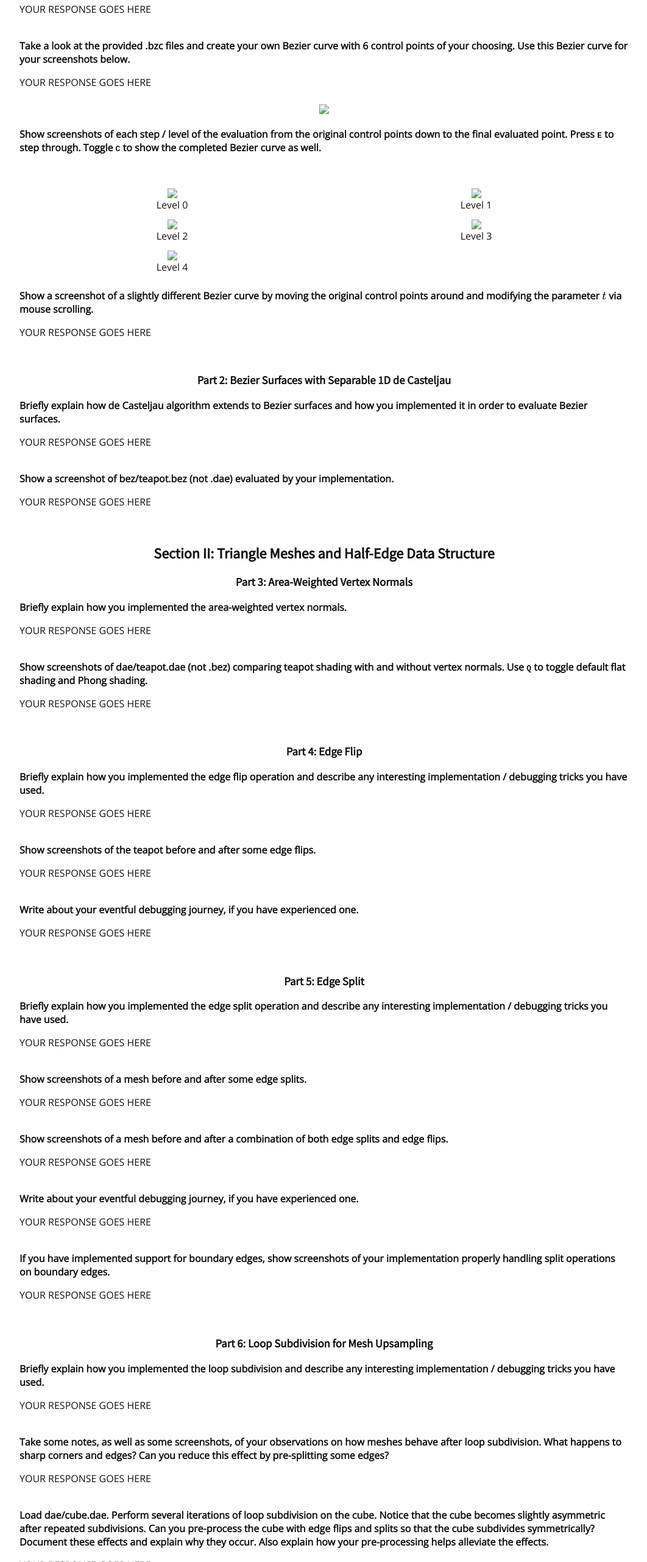
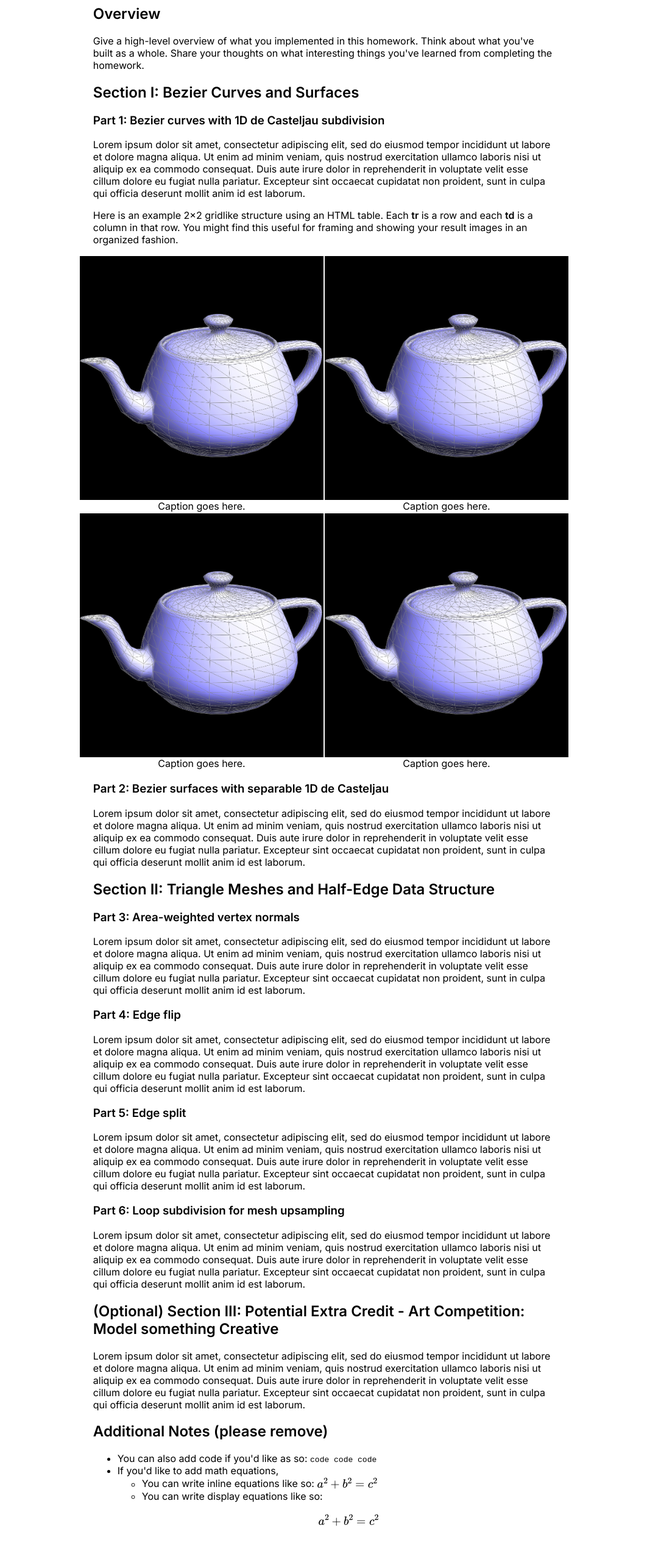
Before and after one commit to cal-cs184/hw2-meshedit, a plain HTML site: page docs/index.html in a window 1280 px wide. Shown: the part 617-3179 px from the top of the page at 61% size, without its empty margins (108-1170 px from the left). Drawn offline with nearby package versions, Linux system fonts and the light colour scheme; some packages are replaced by stand-ins of ours.

Commit message:
[sp25] add webpage from hw-webpage

```diff
--- a/docs/index.html
+++ b/docs/index.html
@@ -1,312 +1,116 @@
-<!DOCTYPE html PUBLIC "-//W3C//DTD XHTML 1.0 Strict//EN" "http://www.w3.org/TR/xhtml1/DTD/xhtml1-strict.dtd">
-<html xmlns="http://www.w3.org/1999/xhtml" xml:lang="en" lang="en">
+<html>
 	<head>
+		<script src='https://cdnjs.cloudflare.com/ajax/libs/mathjax/2.7.4/MathJax.js?config=default'></script>
+		<link href="https://fonts.googleapis.com/css2?family=Inter:wght@400;600&display=swap" rel="stylesheet">
 		<style>
+			h1 {
+				text-align: center;
+			}
+
+			.container {
+				margin: 0 auto;
+				padding: 60px 20%;
+			}
+
+			figure {
+				text-align: center;
+			}
+
+			img {
+				display: inline-block;
+			}
+
 			body {
-    background-color: white;
-    padding: 100px;
-    width: 1000px;
-    margin: auto;
-    text-align: left;
-    font-weight: 300;
-    font-family: 'Open Sans', sans-serif;
-    color: #121212;
-  }
-  h1, h2, h3, h4 {
-    font-family: 'Source Sans Pro', sans-serif;
-  }
-  kbd {
-    color: #121212;
+				font-family: 'Inter', sans-serif;
 			}
 		</style>
-<title>CS 184 Mesh Edit</title>
-<meta http-equiv="content-type" content="text/html; charset=utf-8" />
-<link href="https://fonts.googleapis.com/css?family=Open+Sans|Source+Sans+Pro" rel="stylesheet">
+	</head>
+	<body>
+		<div class="container">
+		<h1>CS184/284A Spring 2025 Homework 2 Write-Up</h1>
+		<div style="text-align: center;">Names: </div>
 
-<script>
-  MathJax = {
-    tex: {
-      inlineMath: [['$', '$'], ['\\(', '\\)']]
-    }
-  };
-</script>
-<script id="MathJax-script" async
-  src="https://cdn.jsdelivr.net/npm/mathjax@3/es5/tex-chtml.js">
-</script>
-
-</head>
-
-
-<body>
-
-<h1 align="middle">CS 184: Computer Graphics and Imaging, Spring 2018</h1>
-<h1 align="middle">Project 2: Mesh Edit</h1>
-<h2 align="middle">YOUR NAME</h2>
-
-<br><br>
-
-<div>
-
-<h2 align="middle">Overview</h2>
-<p>
-    YOUR RESPONSE GOES HERE
-</p>
 		<br>
 
+		Link to webpage: (TODO) <a href="https://cs184.eecs.berkeley.edu/sp25">cs184.eecs.berkeley.edu/sp25</a>
 
-<h2 align="middle">Section I: Bezier Curves and Surfaces</h2>
-
-<h3 align="middle">Part 1: Bezier Curves with 1D de Casteljau Subdivision</h3>
-
-
-<b>
-  Briefly explain de Casteljau's algorithm and how you implemented it in order to evaluate Bezier curves.
-</b>
-<p>
-    YOUR RESPONSE GOES HERE
-</p>
 		<br>
 
+		Link to GitHub repository: (TODO) <a href="https://cs184.eecs.berkeley.edu/sp25">cs184.eecs.berkeley.edu/sp25</a>
 
-<b>
-  Take a look at the provided .bzc files and create your own Bezier curve with 6 control points of your choosing. Use this Bezier curve for your screenshots below.
-</b>
-<p>
-    YOUR RESPONSE GOES HERE
-</p>
-<!-- Example of including a single figure -->
-<div align="middle">
-  <img src="images/your_file.png" align="middle" width="50%">
-</div>
-<br>
+		<figure>
+			<img src="images/teapot.png" alt="Teapot" style="width:50%"/>
+			<figcaption>You can add images with captions!</figcaption>
+		</figure>
 
-<b>
-  Show screenshots of each step / level of the evaluation from the original control points down to the final evaluated point. Press <kbd>E</kbd> to step through. Toggle <kbd>C</kbd> to show the completed Bezier curve as well.
-</b>
-<!-- Example of including multiple figures -->
-<div align="middle">
-  <table style="width:100%">
-    <tr align="center">
-      <td>
-        <img src="images/your_file.png" align="middle" width="400px"/>
-        <figcaption>Level 0</figcaption>
+		<!--
+		We've already added one heading per part, to make your write-up as navigable when grading. Please fit your write-up within these sections!
+		-->
+
+		<h2>Overview</h2>
+		Give a high-level overview of what you implemented in this homework. Think about what you've built as a whole. Share your thoughts on what interesting things you've learned from completing the homework.
+
+		<h2>Section I: Bezier Curves and Surfaces</h2>
+
+		<h3>Part 1: Bezier curves with 1D de Casteljau subdivision</h3>
+		Lorem ipsum dolor sit amet, consectetur adipiscing elit, sed do eiusmod tempor incididunt ut labore et dolore magna aliqua. Ut enim ad minim veniam, quis nostrud exercitation ullamco laboris nisi ut aliquip ex ea commodo consequat. Duis aute irure dolor in reprehenderit in voluptate velit esse cillum dolore eu fugiat nulla pariatur. Excepteur sint occaecat cupidatat non proident, sunt in culpa qui officia deserunt mollit anim id est laborum.
+
+		<p>Here is an example 2x2 gridlike structure using an HTML table. Each <b>tr</b> is a row and each <b>td</b> is a column in that row. You might find this useful for framing and showing your result images in an organized fashion.</p>
+		<div style="display: flex; flex-direction: column; align-items: center;">
+			<table style="width: 100%; text-align: center; border-collapse: collapse;">
+			  <tr>
+				<td style="text-align: center;">
+				  <img src="images/teapot.png" width="400px"/>
+				  <figcaption>Caption goes here.</figcaption>
 				</td>
-      <td>
-        <img src="images/your_file.png" align="middle" width="400px"/>
-        <figcaption>Level 1</figcaption>
+				<td style="text-align: center;">
+				  <img src="images/teapot.png" width="400px"/>
+				  <figcaption>Caption goes here.</figcaption>
 				</td>
 			  </tr>
-    <br>
-    <tr align="center">
-      <td>
-        <img src="images/your_file.png" align="middle" width="400px"/>
-        <figcaption>Level 2</figcaption>
+			  <tr>
+				<td style="text-align: center;">
+				  <img src="images/teapot.png" width="400px"/>
+				  <figcaption>Caption goes here.</figcaption>
 				</td>
-      <td>
-        <img src="images/your_file.png" align="middle" width="400px"/>
-        <figcaption>Level 3</figcaption>
-      </td>
-    </tr>
-    <br>
-    <tr align="center">
-      <td>
-        <img src="images/your_file.png" align="middle" width="400px"/>
-        <figcaption>Level 4</figcaption>
+				<td style="text-align: center;">
+				  <img src="images/teapot.png" width="400px"/>
+				  <figcaption>Caption goes here.</figcaption>
 				</td>
 			  </tr>
 			</table>
 		</div>
-<br>
 
+		<h3>Part 2: Bezier surfaces with separable 1D de Casteljau</h3>
+		Lorem ipsum dolor sit amet, consectetur adipiscing elit, sed do eiusmod tempor incididunt ut labore et dolore magna aliqua. Ut enim ad minim veniam, quis nostrud exercitation ullamco laboris nisi ut aliquip ex ea commodo consequat. Duis aute irure dolor in reprehenderit in voluptate velit esse cillum dolore eu fugiat nulla pariatur. Excepteur sint occaecat cupidatat non proident, sunt in culpa qui officia deserunt mollit anim id est laborum.
 
-<b>
-  Show a screenshot of a slightly different Bezier curve by moving the original control points around and modifying the parameter \(t\) via mouse scrolling.
-</b>
-<p>
-    YOUR RESPONSE GOES HERE
-</p>
-<br>
+		<h2>Section II: Triangle Meshes and Half-Edge Data Structure</h2>
 
+		<h3>Part 3: Area-weighted vertex normals</h3>
+		Lorem ipsum dolor sit amet, consectetur adipiscing elit, sed do eiusmod tempor incididunt ut labore et dolore magna aliqua. Ut enim ad minim veniam, quis nostrud exercitation ullamco laboris nisi ut aliquip ex ea commodo consequat. Duis aute irure dolor in reprehenderit in voluptate velit esse cillum dolore eu fugiat nulla pariatur. Excepteur sint occaecat cupidatat non proident, sunt in culpa qui officia deserunt mollit anim id est laborum.
 
-<h3 align="middle">Part 2: Bezier Surfaces with Separable 1D de Casteljau</h3>
-<b>
-  Briefly explain how de Casteljau algorithm extends to Bezier surfaces and how you implemented it in order to evaluate Bezier surfaces.
-</b>
-<p>
-    YOUR RESPONSE GOES HERE
-</p>
-<br>
+		<h3>Part 4: Edge flip</h3>
+		Lorem ipsum dolor sit amet, consectetur adipiscing elit, sed do eiusmod tempor incididunt ut labore et dolore magna aliqua. Ut enim ad minim veniam, quis nostrud exercitation ullamco laboris nisi ut aliquip ex ea commodo consequat. Duis aute irure dolor in reprehenderit in voluptate velit esse cillum dolore eu fugiat nulla pariatur. Excepteur sint occaecat cupidatat non proident, sunt in culpa qui officia deserunt mollit anim id est laborum.
 
+		<h3>Part 5: Edge split</h3>
+		Lorem ipsum dolor sit amet, consectetur adipiscing elit, sed do eiusmod tempor incididunt ut labore et dolore magna aliqua. Ut enim ad minim veniam, quis nostrud exercitation ullamco laboris nisi ut aliquip ex ea commodo consequat. Duis aute irure dolor in reprehenderit in voluptate velit esse cillum dolore eu fugiat nulla pariatur. Excepteur sint occaecat cupidatat non proident, sunt in culpa qui officia deserunt mollit anim id est laborum.
 
-<b>
-  Show a screenshot of bez/teapot.bez (not .dae) evaluated by your implementation.
-</b>
-<p>
-    YOUR RESPONSE GOES HERE
-</p>
-<br>
+		<h3>Part 6: Loop subdivision for mesh upsampling</h3>
+		Lorem ipsum dolor sit amet, consectetur adipiscing elit, sed do eiusmod tempor incididunt ut labore et dolore magna aliqua. Ut enim ad minim veniam, quis nostrud exercitation ullamco laboris nisi ut aliquip ex ea commodo consequat. Duis aute irure dolor in reprehenderit in voluptate velit esse cillum dolore eu fugiat nulla pariatur. Excepteur sint occaecat cupidatat non proident, sunt in culpa qui officia deserunt mollit anim id est laborum.
 
+		<h2>(Optional) Section III: Potential Extra Credit - Art Competition: Model something Creative</h2>
+		Lorem ipsum dolor sit amet, consectetur adipiscing elit, sed do eiusmod tempor incididunt ut labore et dolore magna aliqua. Ut enim ad minim veniam, quis nostrud exercitation ullamco laboris nisi ut aliquip ex ea commodo consequat. Duis aute irure dolor in reprehenderit in voluptate velit esse cillum dolore eu fugiat nulla pariatur. Excepteur sint occaecat cupidatat non proident, sunt in culpa qui officia deserunt mollit anim id est laborum.
 
-<h2 align="middle">Section II: Triangle Meshes and Half-Edge Data Structure</h2>
-
-<h3 align="middle">Part 3: Area-Weighted Vertex Normals</h3>
-
-<b>
-  Briefly explain how you implemented the area-weighted vertex normals.
-</b>
-<p>
-    YOUR RESPONSE GOES HERE
-</p>
-<br>
-
-
-<b>
-  Show screenshots of dae/teapot.dae (not .bez) comparing teapot shading with and without vertex normals. Use <kbd>Q</kbd> to toggle default flat shading and Phong shading.
-</b>
-<p>
-    YOUR RESPONSE GOES HERE
-</p>
-<br>
-
-
-<h3 align="middle">Part 4: Edge Flip</h3>
-<b>
-  Briefly explain how you implemented the edge flip operation and describe any interesting implementation / debugging tricks you have used.
-</b>
-<p>
-    YOUR RESPONSE GOES HERE
-</p>
-<br>
-
-
-<b>
-  Show screenshots of the teapot before and after some edge flips.
-</b>
-<p>
-    YOUR RESPONSE GOES HERE
-</p>
-<br>
-
-
-<b>
-    Write about your eventful debugging journey, if you have experienced one.
-</b>
-<p>
-    YOUR RESPONSE GOES HERE
-</p>
-<br>
-
-
-<h3 align="middle">Part 5: Edge Split</h3>
-<b>
-  Briefly explain how you implemented the edge split operation and describe any interesting implementation / debugging tricks you have used.
-</b>
-<p>
-    YOUR RESPONSE GOES HERE
-</p>
-<br>
-
-
-<b>
-    Show screenshots of a mesh before and after some edge splits.
-</b>
-<p>
-    YOUR RESPONSE GOES HERE
-</p>
-<br>
-
-
-<b>
-    Show screenshots of a mesh before and after a combination of both edge splits and edge flips.
-</b>
-<p>
-    YOUR RESPONSE GOES HERE
-</p>
-<br>
-
-
-<b>
-    Write about your eventful debugging journey, if you have experienced one.
-</b>
-<p>
-    YOUR RESPONSE GOES HERE
-</p>
-<br>
-
-
-<b>
-    If you have implemented support for boundary edges, show screenshots of your implementation properly handling split operations on boundary edges.
-</b>
-<p>
-    YOUR RESPONSE GOES HERE
-</p>
-<br>
-
-
-<h3 align="middle">Part 6: Loop Subdivision for Mesh Upsampling</h3>
-<b>
-  Briefly explain how you implemented the loop subdivision and describe any interesting implementation / debugging tricks you have used.
-</b>
-<p>
-    YOUR RESPONSE GOES HERE
-</p>
-<br>
-
-
-<b>
-  Take some notes, as well as some screenshots, of your observations on how meshes behave after loop subdivision. What happens to sharp corners and edges? Can you reduce this effect by pre-splitting some edges?
-</b>
-<p>
-    YOUR RESPONSE GOES HERE
-</p>
-<br>
-
-
-<b>
-  Load dae/cube.dae. Perform several iterations of loop subdivision on the cube. Notice that the cube becomes slightly asymmetric after repeated subdivisions. Can you pre-process the cube with edge flips and splits so that the cube subdivides symmetrically? Document these effects and explain why they occur. Also explain how your pre-processing helps alleviate the effects.
-</b>
-<p>
-    YOUR RESPONSE GOES HERE
-</p>
-<br>
-
-
-<b>
-    If you have implemented any extra credit extensions, explain what you did and document how they work with screenshots.
-</b>
-<p>
-    YOUR RESPONSE GOES HERE
-</p>
-<br>
-
-
-<h3 align="middle">Part 7 (Optional, Possible Extra Credit)</h3>
-<b>
-    Save your best polygon mesh as partsevenmodel.dae in your docs folder and show us a screenshot of the mesh in your write-up.
-</b>
-<p>
-    YOUR RESPONSE GOES HERE
-</p>
-<br>
-
-
-<b>
-    Include a series of screenshots showing your original mesh and your mesh after one and two rounds of subdivision. If you have used custom shaders, include screenshots of your mesh with those shaders applied as well.
-</b>
-<p>
-    YOUR RESPONSE GOES HERE
-</p>
-<br>
-
-
-<b>
-    Describe what you have done to enhance your mesh beyond the simple humanoid mesh described in the tutorial.
-</b>
-<p>
-    YOUR RESPONSE GOES HERE
-</p>
-<br>
-
-
+		<h2>Additional Notes (please remove)</h2>
+		<ul>
+			<li>You can also add code if you'd like as so: <code>code code code</code></li>
+			<li>If you'd like to add math equations,
+				<ul>
+					<li>You can write inline equations like so: \( a^2 + b^2 = c^2 \)</li>
+					<li>You can write display equations like so: \[ a^2 + b^2 = c^2 \]</li>
+				</ul>
+			</li>
+		</ul>
+		</div>
 	</body>
 </html>
```
Also changed, not shown: docs/images/teapot.png (added). Lines whose indentation alone changed are shown as unchanged.
